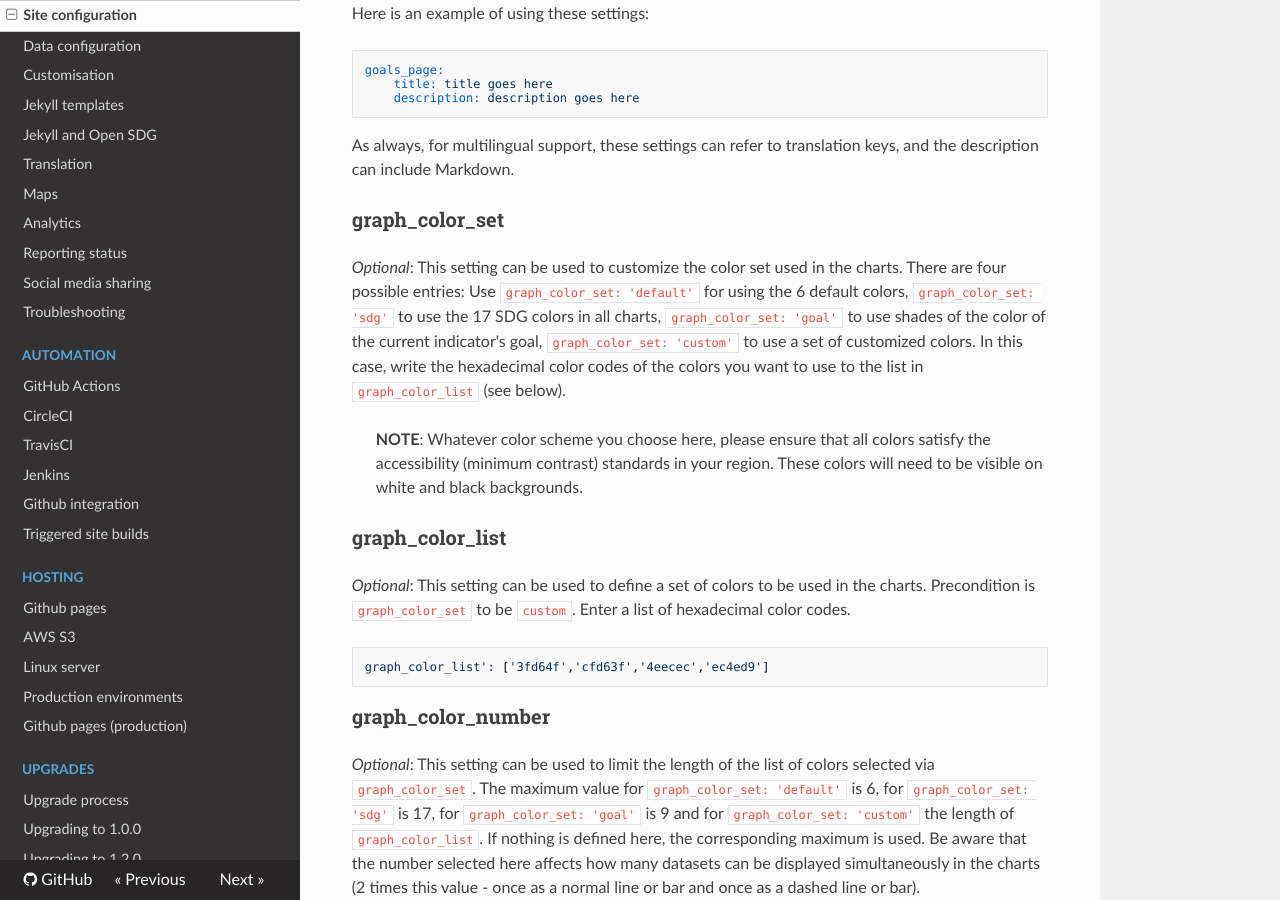
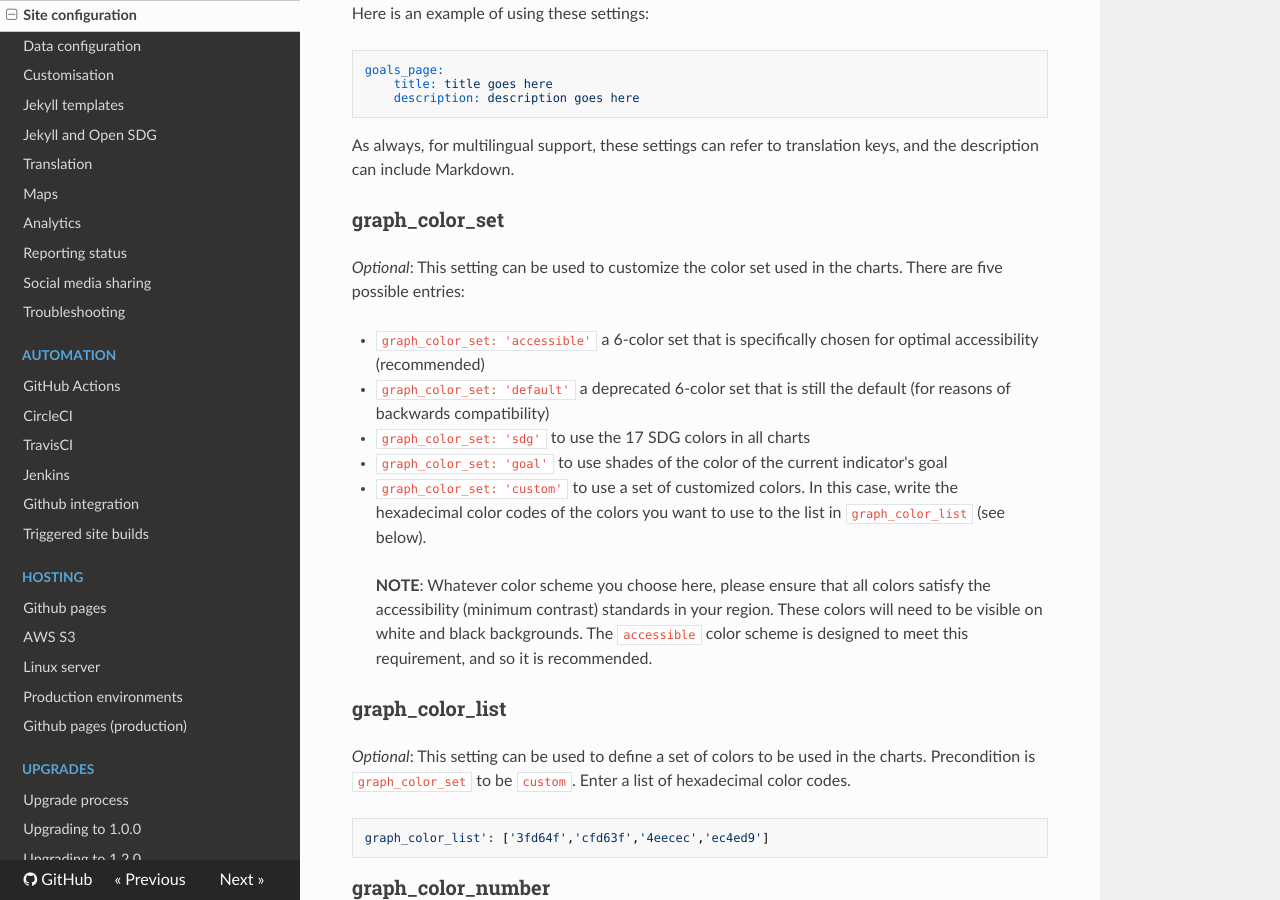
Before and after one commit to open-sdg/open-sdg, an MkDocs documentation site: the page built from docs/configuration.md, in a window 1280 px wide and 900 px high, scrolled down 9505 px. Built offline with MkDocs 1.6.1, drawn with Linux system fonts in a browser that asks for light colours; nearby versions of some CDN libraries; old or Windows-style settings are respelled for this version of MkDocs.

Commit message:
Docs and changelog for accessible chart colors

```diff
--- a/docs/configuration.md
+++ b/docs/configuration.md
@@ -416,15 +416,18 @@ As always, for multilingual support, these settings can refer to translation key
 
 ### graph_color_set
 
-_Optional_: This setting can be used to customize the color set used in the charts. There are four possible entries:
-Use `graph_color_set: 'default'` for using the 6 default colors,
-`graph_color_set: 'sdg'` to use the 17 SDG colors in all charts,
-`graph_color_set: 'goal'` to use shades of the color of the current indicator's goal,
-`graph_color_set: 'custom'` to use a set of customized colors. In this case, write the hexadecimal color codes of the colors you want to use to the list in `graph_color_list` (see below).
+_Optional_: This setting can be used to customize the color set used in the charts. There are five possible entries:
+
+* `graph_color_set: 'accessible'` a 6-color set that is specifically chosen for optimal accessibility (recommended)
+* `graph_color_set: 'default'` a deprecated 6-color set that is still the default (for reasons of backwards compatibility)
+* `graph_color_set: 'sdg'` to use the 17 SDG colors in all charts
+* `graph_color_set: 'goal'` to use shades of the color of the current indicator's goal
+* `graph_color_set: 'custom'` to use a set of customized colors. In this case, write the hexadecimal color codes of the colors you want to use to the list in `graph_color_list` (see below).
 
 > **NOTE**: Whatever color scheme you choose here, please ensure that all colors satisfy
 > the accessibility (minimum contrast) standards in your region. These colors will need to
-> be visible on white and black backgrounds.
+> be visible on white and black backgrounds. The `accessible` color scheme is designed to
+> meet this requirement, and so it is recommended.
 
 ### graph_color_list
 
```
Also changed, not shown: docs/changelog.md (+4 -0 lines).
